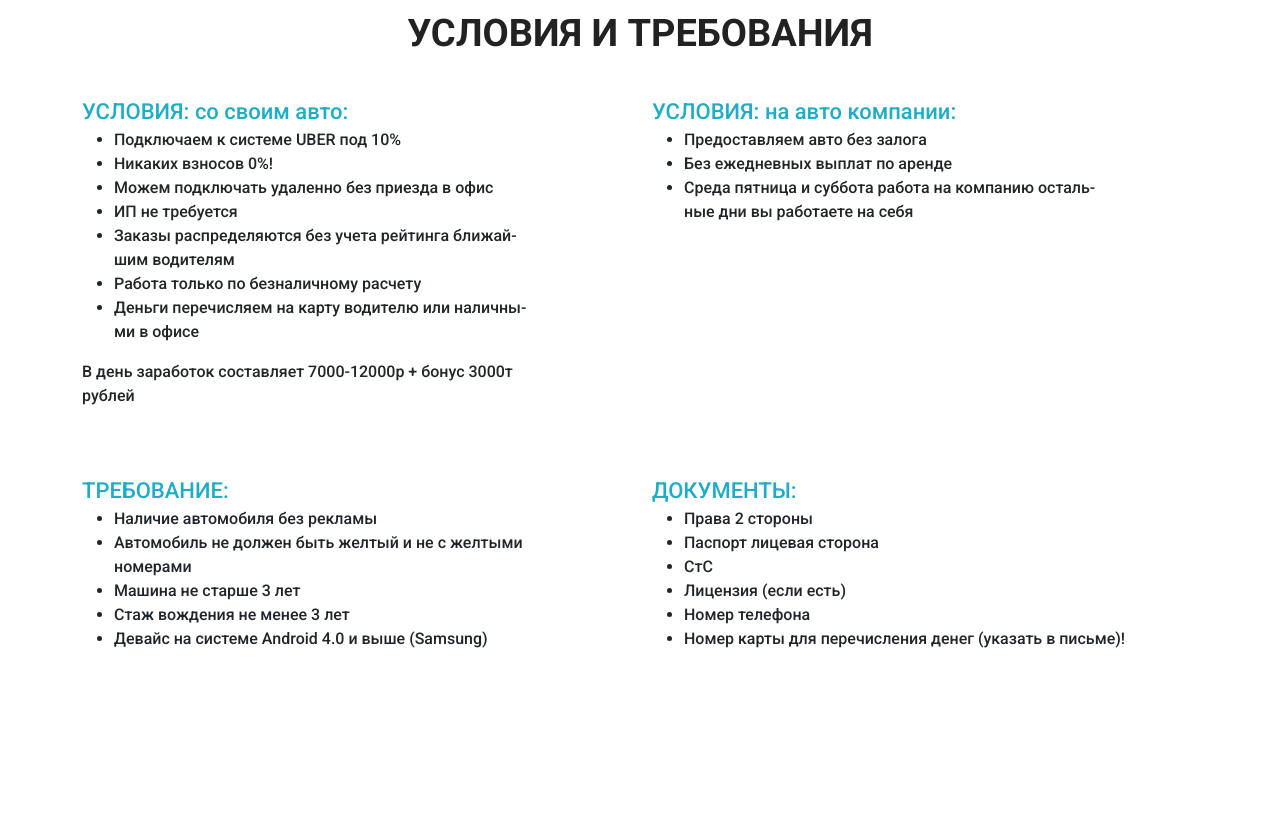
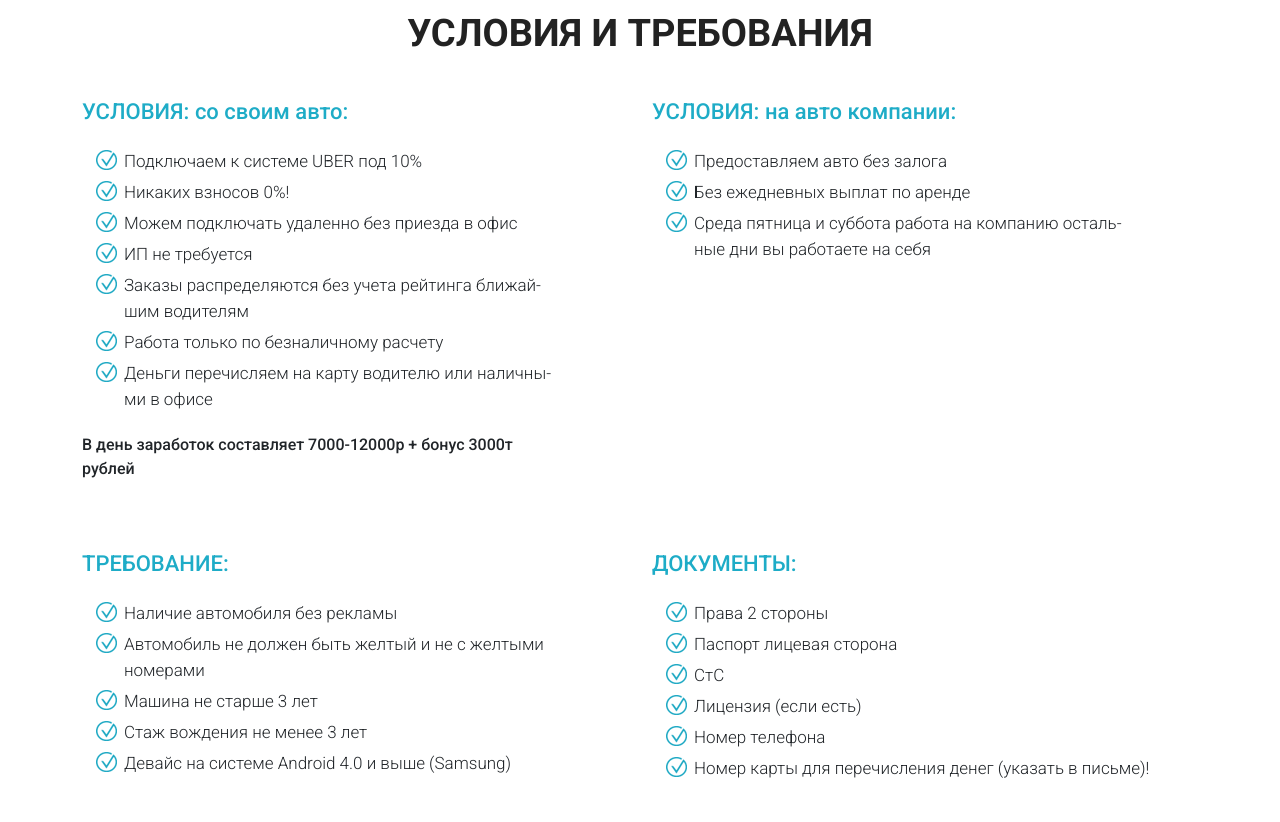
Before and after one commit to Olga841/Uber_bootstrap, a plain HTML site: page index.html in a window 1280 px wide. Shown: the part 3740-4562 px from the top of the page. Before the commit the page ends 4478 px from the top, so only its background shows below. Drawn offline with nearby package versions, Linux system fonts and the light colour scheme; files that its build step writes are made by us from their sources.

Commit message:
add styles for requirements_list

```diff
--- a/sass/style.sass
+++ b/sass/style.sass
@@ -315,3 +315,24 @@ nav
     font-weight: 400
     font-size: 22px
     color: $main_color
+
+  &_list
+    margin-top: 20px
+    list-style: none
+
+  &_item
+    position: relative
+    padding: 0 0 5px 10px
+    font-weight: 300
+    font-size: 17px
+    line-height: 26px
+
+    &:before
+      content: ''
+      display: block
+      position: absolute
+      left: -18px
+      top: 2px
+      width: 21px
+      height: 20px
+      background: url('../icons/check_blue.png') center center/cover no-repeat
```
